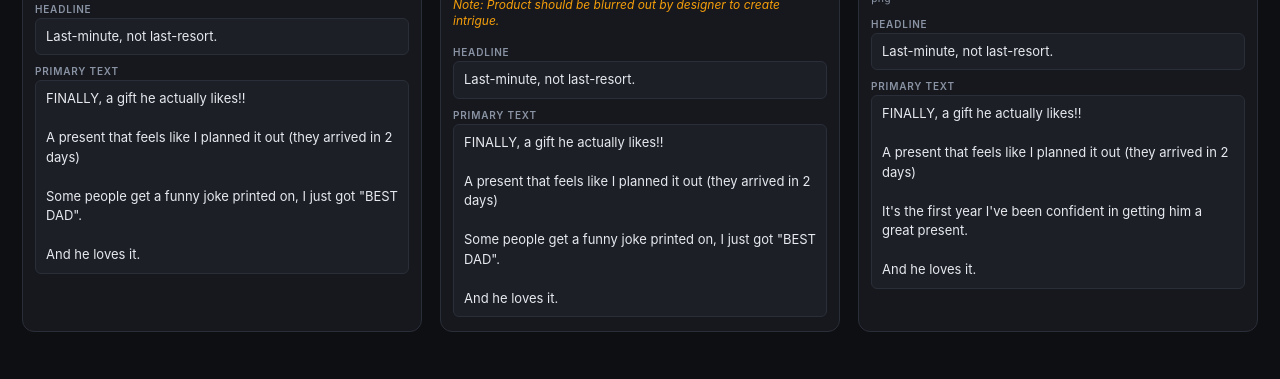
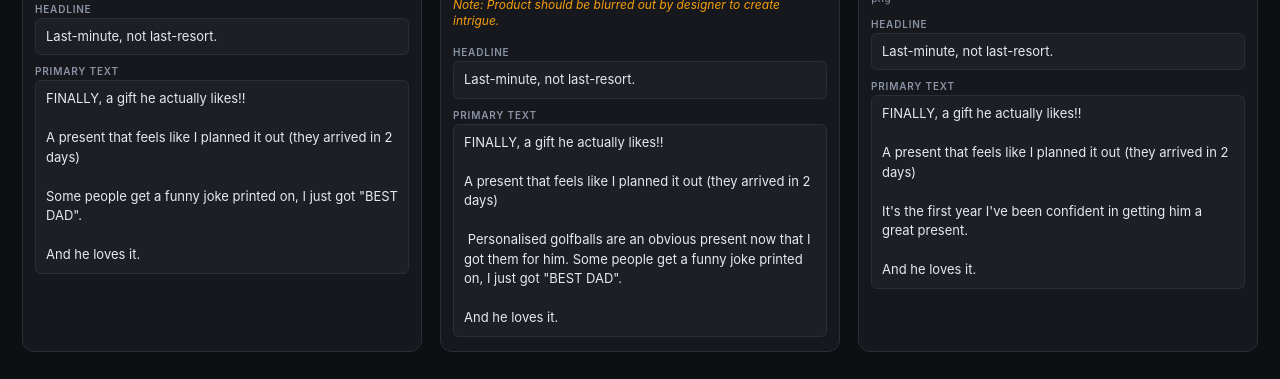
Before and after one commit to sleepymana/golfballs-fathers-day, a plain HTML site: page final/index.html in a window 1280 px wide. Shown: the part 2759-3138 px from the top of the page. Drawn offline with Linux system fonts and the light colour scheme.

Commit message:
Update #8 doorstep_handoff primary text

```diff
--- a/final/index.html
+++ b/final/index.html
@@ -168,9 +168,10 @@ And he loves it.`,
 
 A present that feels like I planned it out (they arrived in 2 days)
 
-Some people get a funny joke printed on, I just got "BEST DAD".
+ Personalised golfballs are an obvious present now that I got them for him. Some people get a funny joke printed on, I just got "BEST DAD".
 
-And he loves it.`,
+And he loves it.
+`,
       headline: `Last-minute, not last-resort.`,
     },
     "010_last-minute-luxury__ugc-whiteboard-villain_9x16_4x5.png": {
```
